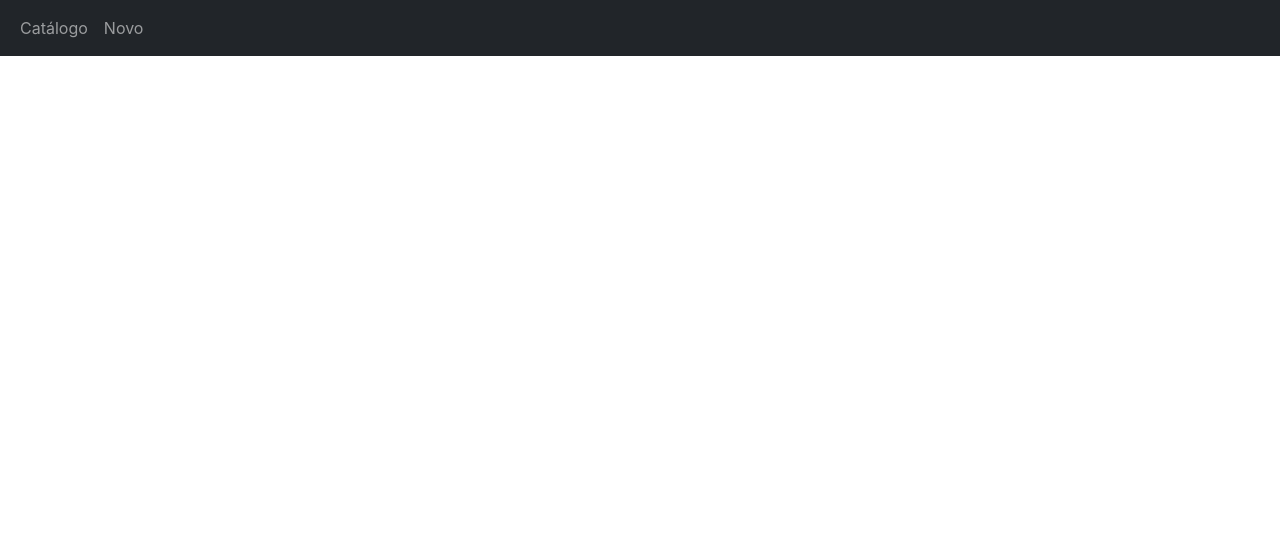
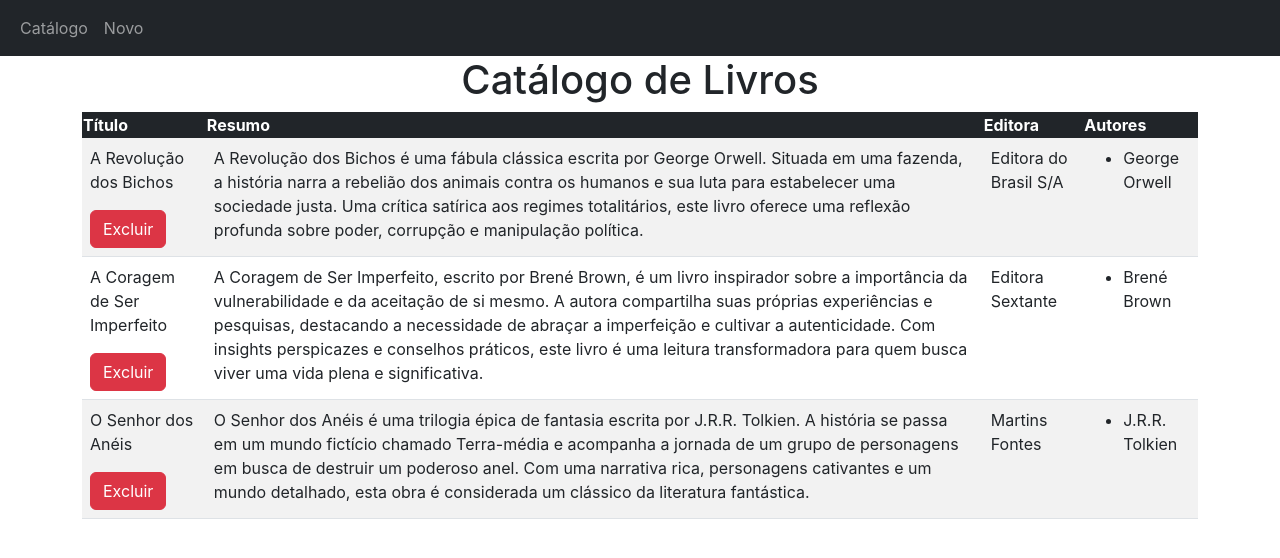
Before and after one commit to rarkis/mundo2-missao3, a React (Create React App) app: page / in a window 1280 px wide. Shown: the top 558 px of the page. Built offline with nearby package versions, Linux system fonts and the light colour scheme.

Commit message:
render ok

```diff
--- a/src/LivroLista.js
+++ b/src/LivroLista.js
@@ -1,41 +1,26 @@
-import React, {useState, useEffect} from "react";
+import React, { useState, useEffect } from "react";
 import ControleLivro from "./controle/ControleLivros";
 import ControleEditora from "./controle/ControleEditora";
 
 const controleLivro = new ControleLivro();
 const controleEditora = new ControleEditora();
 
-// function LivroLista(props){
-  // livro
-  // excluir
-// }
-
-// LinheLivro
-//  nomeEditora
-//  getNomeEditora(codEditora)
-// return(
-//  <tr>
-// )
-
 function LinhaLivro(props) {
-    const {livro, excluir} = props;
-    const nomeEditora = controleEditora.getNomeEditora(
-        livro.codEditora
-        )
+  const { livro, excluir } = props;
+  const nomeEditora = controleEditora.getNomeEditora(livro.codEditora);
   return (
     <tr>
       <td className="titulo">
         <p>{livro.titulo}</p>
-            <button className="btn btn-danger" onClick={() => excluir(livro.codigo)}>
+        <button
+          className="btn btn-danger"
+          onClick={() => excluir(livro.codigo)}
+        >
           Excluir
         </button>
       </td>
-        <td className="resumo">
-            {livro.resumo}
-            </td>
-        <td className="editora">
-            {nomeEditora}
-            </td>
+      <td className="resumo">{livro.resumo}</td>
+      <td className="editora">{nomeEditora}</td>
       <td className="autores">
         <ul>
           {livro.autores.map((autor, index) => (
@@ -44,21 +29,45 @@ function LinhaLivro(props) {
         </ul>
       </td>
     </tr>
-  )
+  );
 }
 
-function LivroLista(){
-    const livros = useState([]);
-    const carregado = useState(false);
+export default function LivroLista() {
+  let [livros, setlivros] = useState([]);
+  console.log(livros);
+  let [carregado, setCarregado] = useState(false);
 
-    function useEffect(){
-        livros = controleLivro.obterLivros();
-        carregado = true;
-    }
+  useEffect(() => {
+    setlivros(controleLivro.obterLivros());
+    setCarregado(true);
+  }, [carregado]);
 
-    const excluir = codigo => {
+  const excluir = (codigo) => {
     controleLivro.excluir(codigo);
     carregado = false;
+  };
+  return (
+    <>
+      <main>
+        <h1 className='text-center'>Catálogo de Livros</h1>
+        <div className='container'>
+
+        <table className='table table-striped'>
+          <thead className='text-bg-dark table-dark'>
+            <th>Título</th>
+            <th>Resumo</th>
+            <th>Editora</th>
+            <th>Autores</th>
+          </thead>
+          <tbody>
+          {livros.map(livro => (
+            <LinhaLivro livro={livro} excluir={excluir} />
+          ))}
+          {/* {livros.map(livro => <LinhaLivro prop = {livro}/>)} */}
+          </tbody>
+        </table>
+        </div>
+      </main>
+    </>
+  );
 }
-}
-export default LivroLista;
```
Lines whose indentation alone changed are shown as unchanged.
